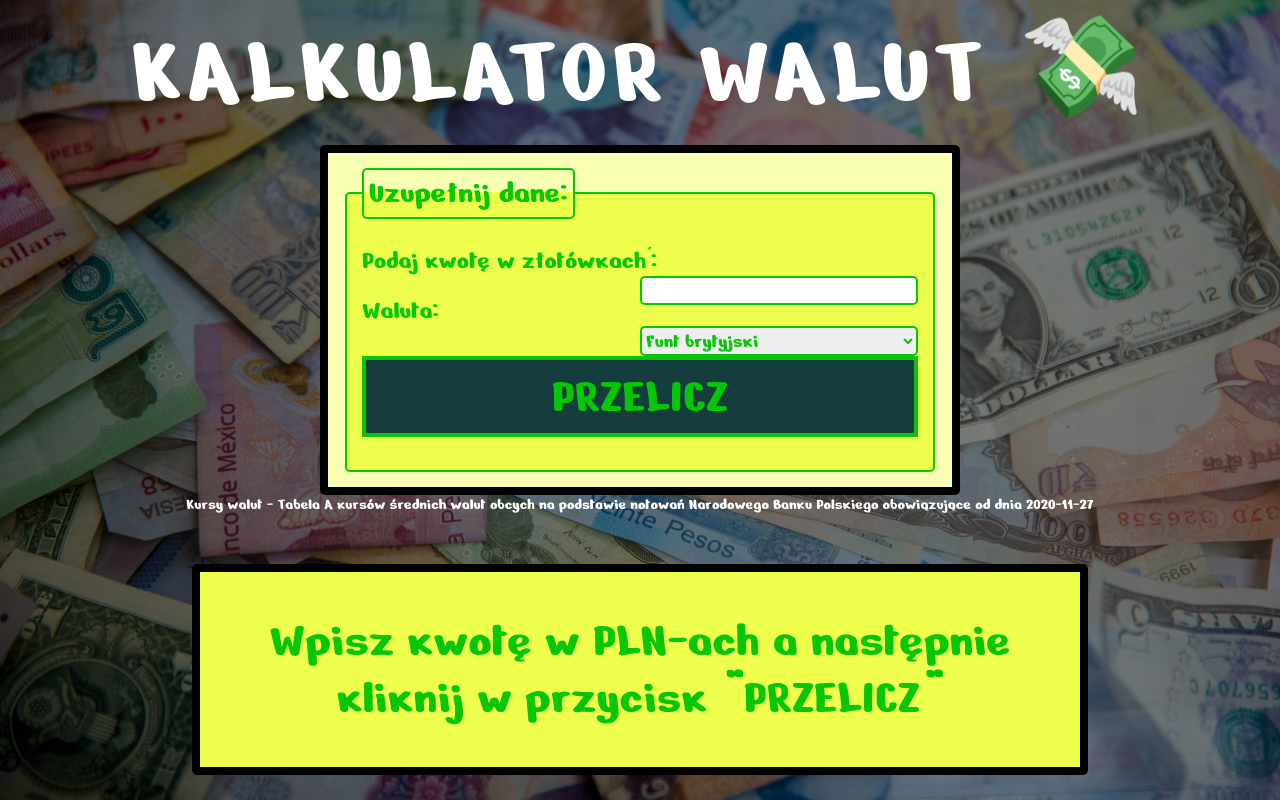
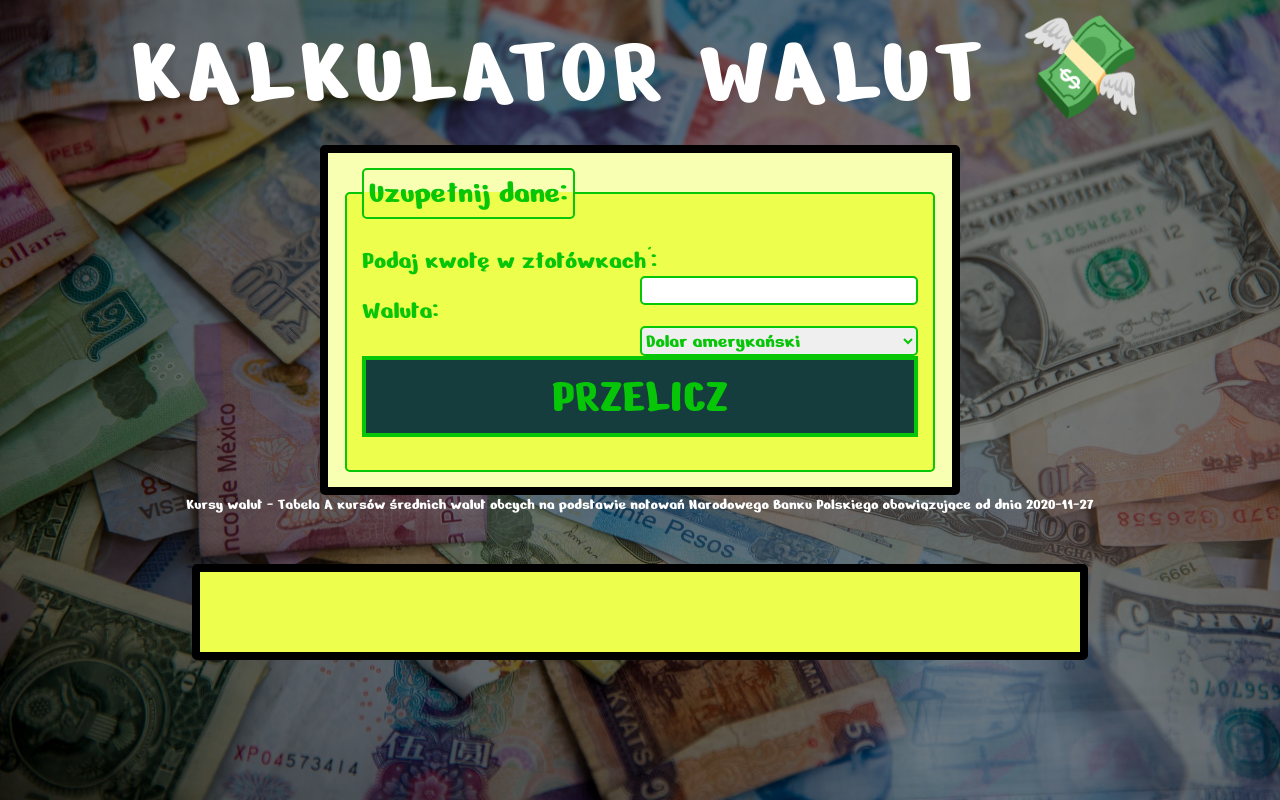
Before and after one commit to sebastianjuszczynski/currency-converter-react, a React (Create React App) app: page / in a window 1280 px wide. Built offline with nearby package versions, Linux system fonts and the light colour scheme.

Commit message:
added all interaction

```diff
--- a/src/App.js
+++ b/src/App.js
@@ -1,16 +1,31 @@
-import React from 'react';
-import Form from "./Form";
-import Result from "./Result";
+import React, { useState } from 'react';
+import { Result } from "./Result";
 import Container from "./Container";
+import { currencies } from "./currencies.js";
+import { Form } from "./Form";
 
 
 
 
 function App() {
+
+  const [result, setResult] = useState();
+
+  const calculateResult = (currency, amount) => {
+    const rate = currencies
+      .find(({ short }) => short === currency).rate;
+
+    setResult({
+      sourceAmount: +amount,
+      targetAmount: amount / rate,
+      currency
+    });
+  }
+
   return (
     <Container>
-      <Form />
-      <Result />
+      <Form calculateResult={calculateResult} />
+      <Result result={result} />
     </Container>
   );
 }
--- a/src/Form/index.js
+++ b/src/Form/index.js
@@ -1,21 +1,47 @@
-import React from "react";
+import React, { useState } from "react";
+import { currencies } from "../currencies.js";
 import "./style.css";
 
-const Form = () => (
-  <form className="form">
+export const Form = ({ calculateResult, result}) => {
+  const [currency, setCurrency] = useState(currencies[0].short);
+  const [amount, setAmount] = useState("");
+
+  const onSubmit = (event) => {
+    event.preventDefault();
+    calculateResult(currency, amount);
+  }
+
+  return (
+    <form className="form" onSubmit={onSubmit}>
         <fieldset className="form__fieldset">
           <legend className="form__legend">Uzupełnij dane:</legend>
           <p>
             <label for="amount" className="form__label">Podaj kwotę w złotówkach*:</label>
-        <input className="form__input" type="number" id="amount" name="amount" required />
+            <input
+            value={amount}
+            onChange={({target}) => setAmount(target.value)}
+            className="form__input"
+            type="number" id="amount"
+            name="amount"
+            required
+            />
           </p>
           <p>
             <label for="currency" className="form__label">Waluta:</label>
-        <select className="form__input" name="currency" id="currency">
-          <option value="GBP">Funt brytyjski</option>
-          <option value="EUR">Euro</option>
-          <option value="USD">Dolar amerykański</option>
-          <option value="CHF">Frank szwajcarski</option>
+            <select
+            className="form__input"
+            value={currency}
+            onChange={({target}) => setCurrency(target.value)}
+            name="currency"
+            id="currency">
+            {currencies.map((currency => (
+              <option
+                key={currency.short}
+                value={currency.short}
+                >
+                  {currency.name}
+                </option>
+            )))}
             </select>
           </p>
           <p>
@@ -23,6 +49,6 @@ const Form = () => (
           </p>
         </fieldset>
       </form>
-);
+  )
 
-export default Form;
+}
--- a/src/Result/index.js
+++ b/src/Result/index.js
@@ -2,15 +2,20 @@
 import React from "react";
 import "./style.css";
 
-const Result = () => (
+export const Result = ({ result }) => (
   <>
     <p className="result__info">Kursy walut - Tabela A kursów średnich walut obcych na podstawie notowań
         Narodowego Banku Polskiego obowiązujące od dnia 2020-11-27</p>
 
     <p className="result__paragraph">
-      Wpisz kwotę w PLN-ach a następnie kliknij w przycisk "PRZELICZ"
+      {result !== undefined && (
+        <>
+          {result.sourceAmount.toFixed(2)}&nbsp;PLN&nbsp;=&nbsp;
+          <strong>
+              {result.targetAmount.toFixed(2)}&nbsp;{result.currency}
+          </strong>
+          </>
+      )}
     </p>
   </>
 );
-
-export default Result;
--- /dev/null
+++ b/src/currencies.js
@@ -0,0 +1,17 @@
+export const currencies = [
+    {
+        short: "USD",
+        name: "Dolar amerykański",
+        rate: 4.4278,
+    },
+    {
+        short: "EUR",
+        name: "Euro",
+        rate: 4.9384,
+    },
+    {
+        short: "GBP",
+        name: "Funt brytyjski",
+        rate: 5.0945,
+    }
+];
```
Lines whose indentation alone changed are shown as unchanged.
